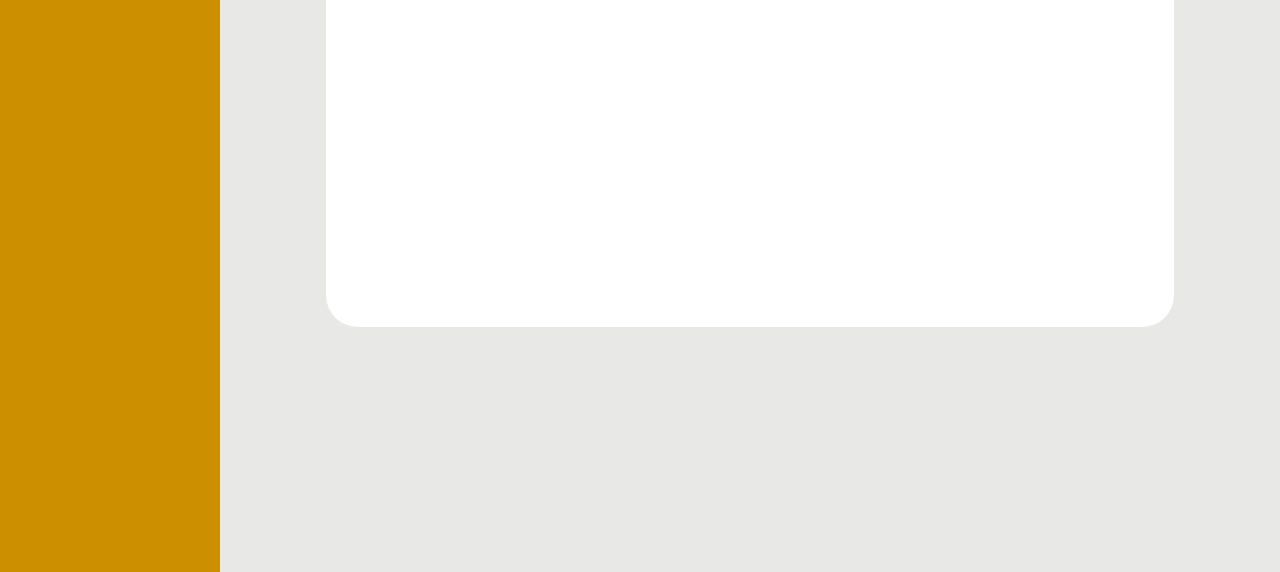
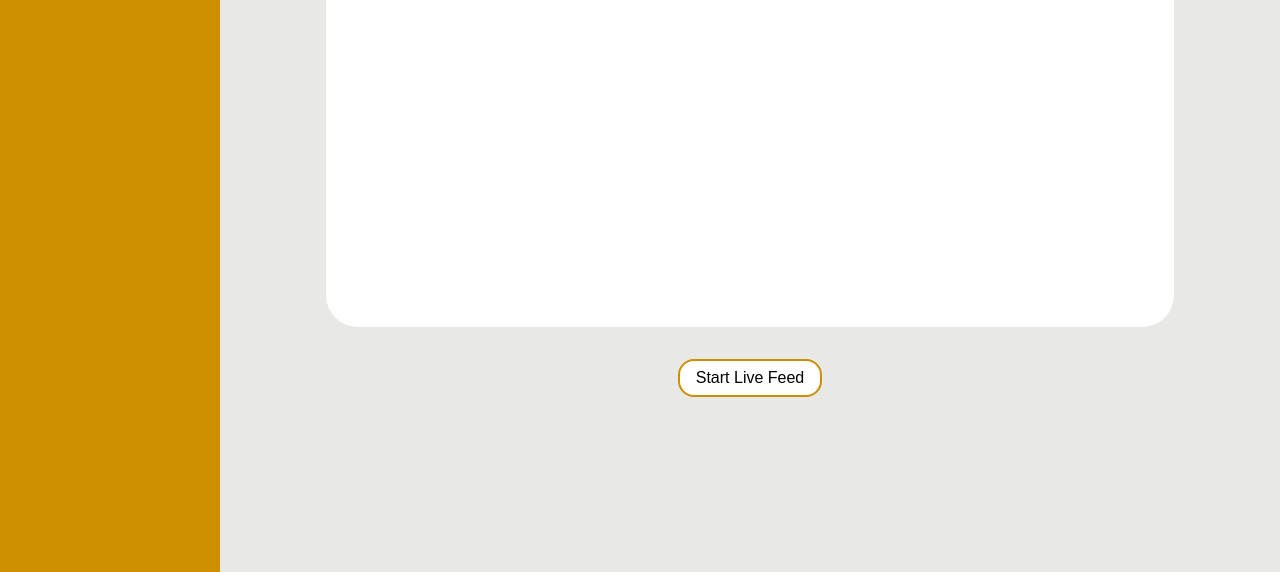
Before and after one commit to basem-motaz/bee-hive-app, a plain HTML site: page live.html in a window 1280 px wide. Shown: the part 228-800 px from the top of the page. Drawn offline with Linux system fonts and the light colour scheme.

Commit message:
added button for live feed

```diff
--- a/live.html
+++ b/live.html
@@ -16,14 +16,20 @@
     </nav>
 
     <div class="offset">
-      <div class="parent" style="display: flex;">
-        <div style="margin-inline: auto; width: 100%;">
-          <h1 style="text-align: center; color: #cc8f00; margin-top: 2rem;">
+      <div class="parent" style="display: flex">
+        <div style="margin-inline: auto; width: 100%">
+          <h1 style="text-align: center; color: #cc8f00; margin-top: 2rem">
             Live
           </h1>
           <div id="live-feed-container"></div>
         </div>
       </div>
     </div>
+
+    <div class="offset">
+      <div class="btn-container">
+        <button id="btn-camera">Start Live Feed</button>
+      </div>
+    </div>
   </body>
 </html>
--- a/style-dashboard.css
+++ b/style-dashboard.css
@@ -44,7 +44,7 @@ li {
   font: bold 1.35rem 'Roboto Condensed', san-serif;
   list-style-type: none;
   text-transform: uppercase;
-  cursor: pointer;
+  /* cursor: pointer; */
 }
 .container {
   width: 90%;
@@ -66,8 +66,7 @@ nav > ul > li {
 }
 
 nav > ul > li:hover {
-  background: #ffffff;
-  color: #CC8F00;
+  background: #eec971;
   box-shadow: -3px 2px 3px rgba(0, 0, 0, .2);
   animation: menu-hover 300ms forwards;
 }
@@ -312,3 +311,25 @@ a:hover {
   color: black;
   font-size: 20px;
 }
+
+#btn-camera {
+  background-color: white;
+  border: none;
+  font-size: 1rem;
+  border-radius: 1rem;
+  padding: 0.5rem 1rem;
+  border: solid 2px #CC8F00;
+}
+
+#btn-camera:hover {
+  color: #ffffff;
+  background-color: #CC8F00;
+  cursor: pointer;
+}
+
+.btn-container {
+  display: flex;
+  justify-content: center;
+  width: 100%;
+  padding-top: 2rem;
+}
```
